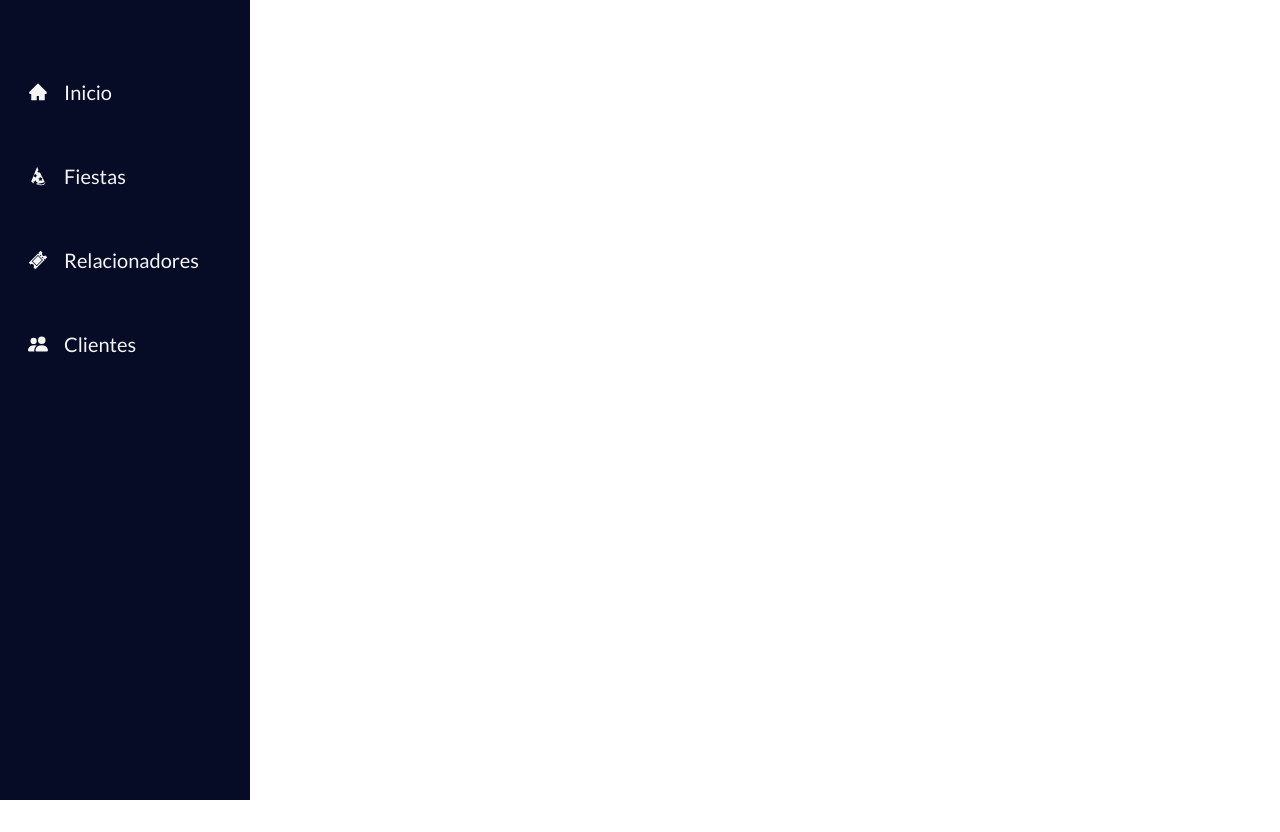
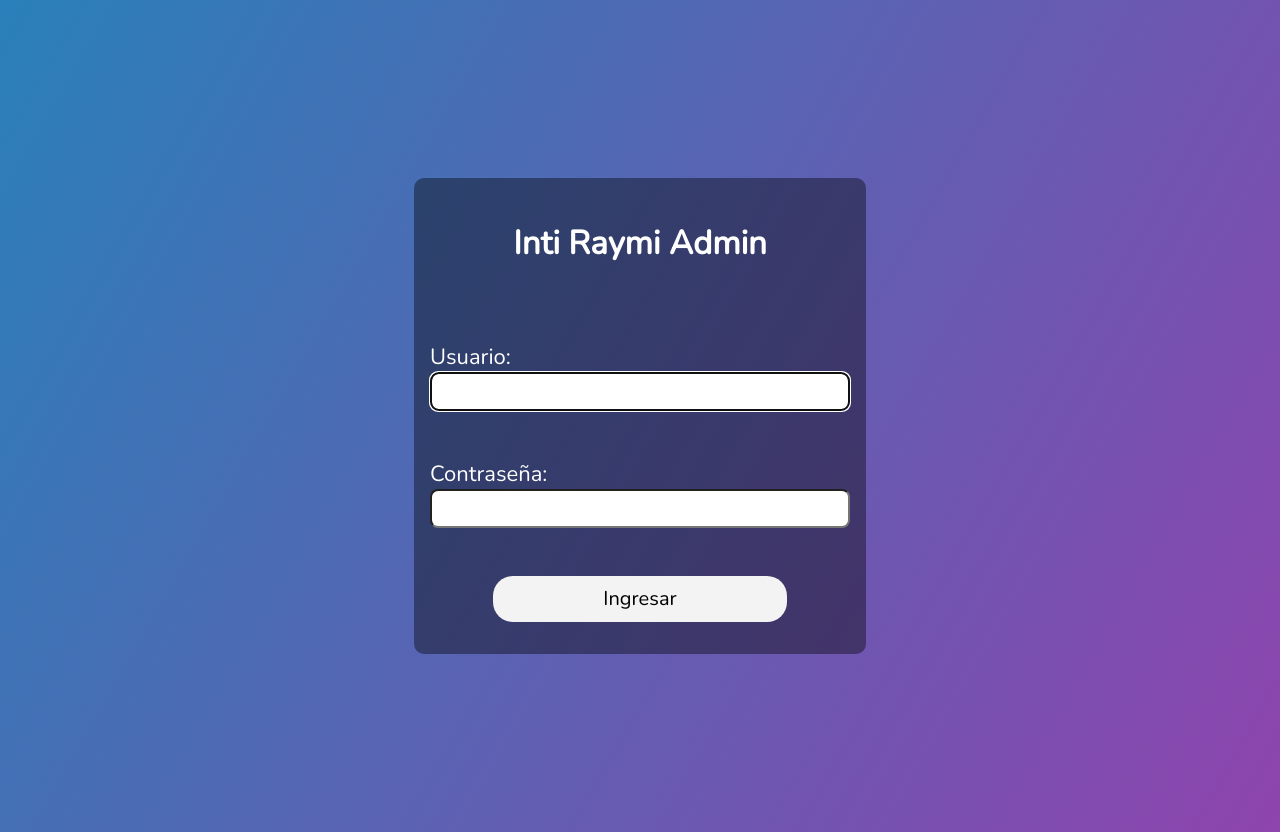
Before and after one commit to parduccinward/qr-ticket-management-system, a React (Create React App) app in the folder frontend/: page / in a window 1280 px wide. Before the commit the page ends 800 px from the top, so only its background shows below. Built offline with nearby package versions, Linux system fonts and the light colour scheme.

Commit message:
Change login be inside App instead of navbar

```diff
--- a/frontend/src/App.js
+++ b/frontend/src/App.js
@@ -1,23 +1,9 @@
-// import Login from './components/login/Login';
-import Navbar from "./components/navbar/Navbar"
-import {BrowserRouter as Router, Routes, Route} from "react-router-dom";
-import Home from "./pages/Home";
-import Parties from "./pages/Parties";
-import Salespersons from "./pages/Salespersons";
-import Clients from "./pages/Clients";
+import Login from './components/login/Login';
 
 function App() {
   return (
     <main className="App">
-      <Router>
-        <Navbar/>
-        <Routes>
-          <Route path="/" element={<Home/>}/>
-          <Route path="/parties" element={<Parties/>}/>
-          <Route path="/salespersons" element={<Salespersons/>}/>
-          <Route path="/clients" element={<Clients/>}/>
-        </Routes>
-      </Router>
+      <Login/>
     </main>
   );
 }
```
